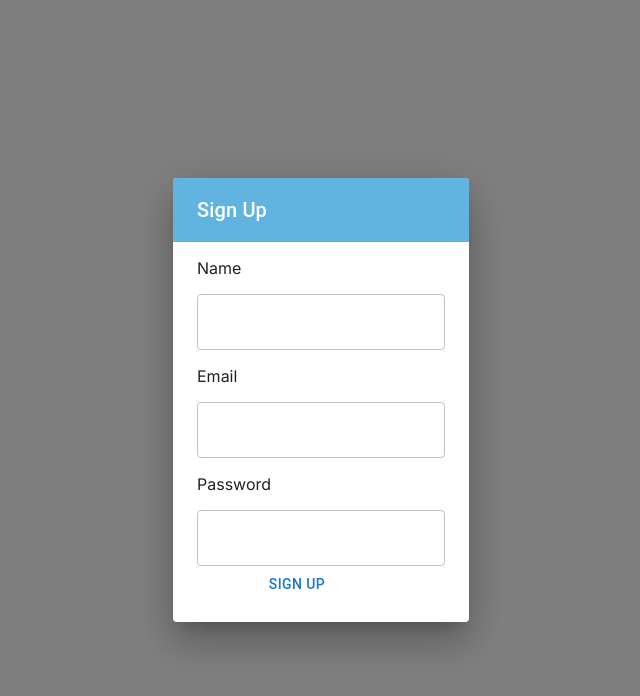
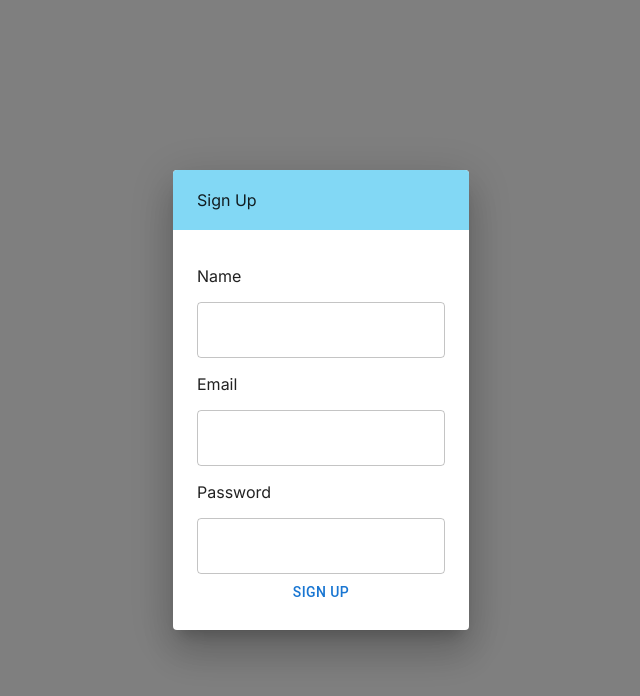
Before and after one commit to treefrog986/book-club, a Next.js app: page / in a window 1280 px wide. Both pictures are taken after a click on the button "SIGN UP". Shown: the top 696 px of the page, without its empty margins (319-959 px from the left). Built offline with nearby package versions, Linux system fonts and the light colour scheme.

Commit message:
styling mui

```diff
--- a/app/dashboard/page.js
+++ b/app/dashboard/page.js
@@ -2,7 +2,6 @@
 import { useContext, useEffect, useState } from "react"
 import { AppContext} from "../context"
 import Link from "next/link"
-import styles from "../page.module.css"
 import { createBook, getBooks } from "../lib/server"
 import { Dialog, DialogContent, DialogTitle, TextField, Stack, Button, Item, Grid} from "@mui/material"
 import { useRouter } from "next/navigation"
@@ -69,7 +68,7 @@ export default function Dashboard(){
           <Grid key={book.id} item xs={4}>
               <p>{book.title}</p>
               <p style={{color:"gray", fontSize:".8em"}}>By {book.author}</p>
-              <Button className={styles.bookButton} onClick={()=>route.push(`/dashboard/${book.id}`)}>View Book</Button>
+              <Button onClick={()=>route.push(`/dashboard/${book.id}`)}>View Book</Button>
           </Grid>
         )
         }
--- a/app/page.js
+++ b/app/page.js
@@ -1,12 +1,12 @@
 "use client"
 import Image from 'next/image'
-import styles from './page.module.css'
 import { useEffect, useState } from 'react'
 import { createUser, login } from './lib/server'
 import { Alert, Button, Dialog, DialogContent, DialogTitle, Stack, TextField } from '@mui/material'
 import { useRouter } from 'next/navigation'
 import { AppContext } from './context'
 import { useContext } from 'react'
+import { SignInButton, Title } from './styles'
 export default function Home() {
   const router = useRouter()
   const {setData} = useContext(AppContext)
@@ -71,9 +71,9 @@ const validateEmail = (email) => {
   open={signIn}
   onClose={()=>setSignIn(false)}
   >
-    <DialogTitle className={styles.title} >
+    <Title>
       Sign In
-    </DialogTitle>
+    </Title>
     <DialogContent>
       <Stack direction={'column'}>
         <p>Email</p>
@@ -89,7 +89,7 @@ const validateEmail = (email) => {
        onChange={e=>setSignInCredentials(p=>({...p, password: e.target.value}))}
       />
        {error && <p>{error}</p>}
-      <Button className={styles.signInButton} onClick={logIn}>Sign In</Button>
+      <Button onClick={logIn}>Sign In</Button>
       </Stack>
     </DialogContent>
   </Dialog>
@@ -97,7 +97,7 @@ const validateEmail = (email) => {
   open={signUpDialog}
   onClose={()=>setSignUpDialog(false)}
   >
-    <DialogTitle className={styles.title}>Sign Up</DialogTitle>
+    <Title>Sign Up</Title>
     <DialogContent>
       <Stack direction={"column"}>
         <p>Name</p>
@@ -123,13 +123,13 @@ const validateEmail = (email) => {
           <p>Must contain a password that is 7 or more characters</p>
         </Alert>
         }
-        <Button className={styles.signInButton}  onClick={signUp}>Sign Up</Button>
+        <Button onClick={signUp}>Sign Up</Button>
       </Stack>
     </DialogContent>
   </Dialog>
     <Stack direction={"column"} sx={{alignItems:"center", marginTop:40}}>
-  <Button className={styles.signInButton} onClick={()=>setSignIn(true)}>Sign In</Button>
-  <Button className={styles.signInButton} onClick={()=>setSignUpDialog(true)}>Sign Up</Button>
+  <SignInButton onClick={()=>setSignIn(true)}>Sign In</SignInButton>
+  <SignInButton onClick={()=>setSignUpDialog(true)}>Sign Up</SignInButton>
   </Stack>
   </div>
   )
--- /dev/null
+++ b/app/styles.js
@@ -0,0 +1,18 @@
+import { Button, DialogContent } from "@mui/material";
+import { styled } from "@mui/system";
+
+export const Title = styled(DialogContent)(
+    () => `
+    background-color: rgb(130, 216, 245);
+  `,
+  );
+
+  export const SignInButton = styled(Button)(
+    () =>`
+    background-color: rgb(130, 216, 245);
+    color:white;
+    width:200px;
+    borderRadius:100px;
+    margin:10px
+    `
+  )
--- a/package.json
+++ b/package.json
@@ -12,6 +12,7 @@
     "@emotion/react": "^11.11.3",
     "@emotion/styled": "^11.11.0",
     "@mui/material": "^5.15.2",
+    "@mui/system": "^5.15.5",
     "@vercel/postgres": "^0.5.1",
     "bcrypt": "^5.1.1",
     "bcryptjs": "^2.4.3",
```
Also changed, not shown: 1 other file (tests, documents, lock files or other folders).
